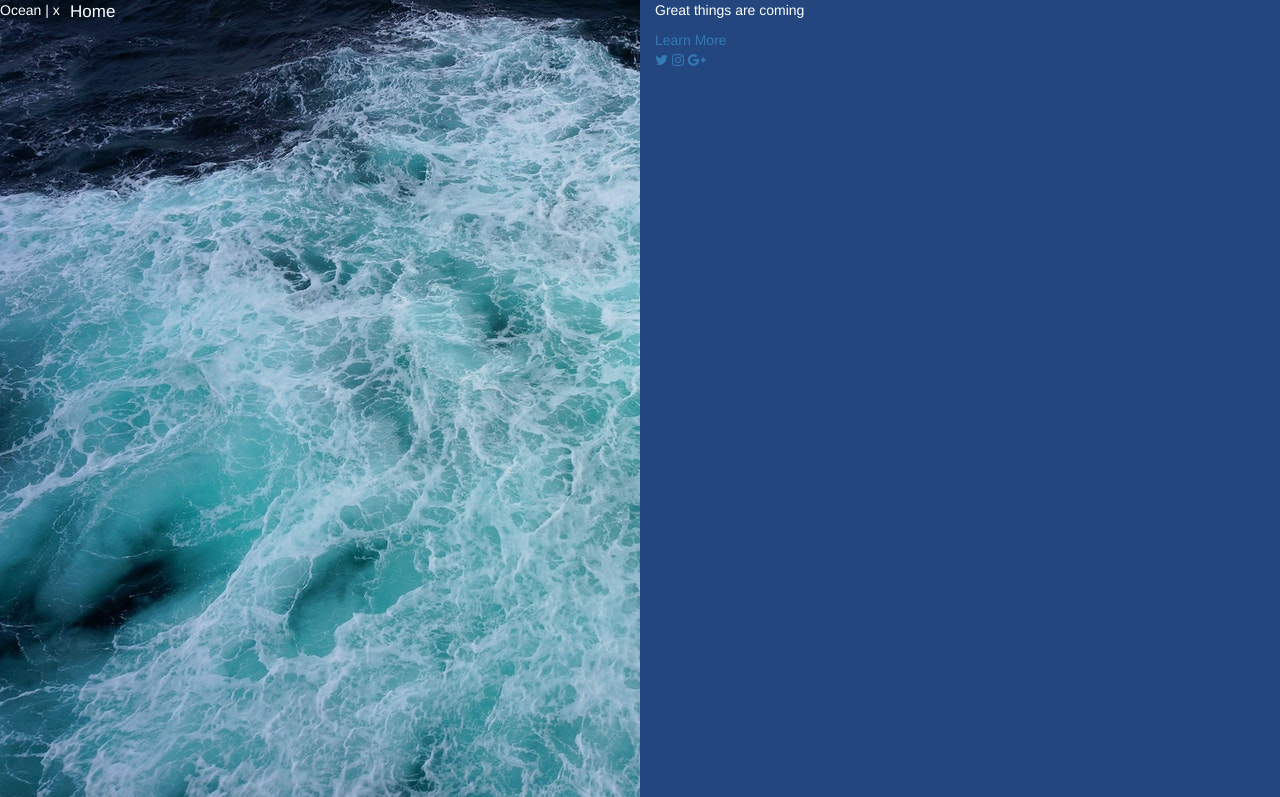
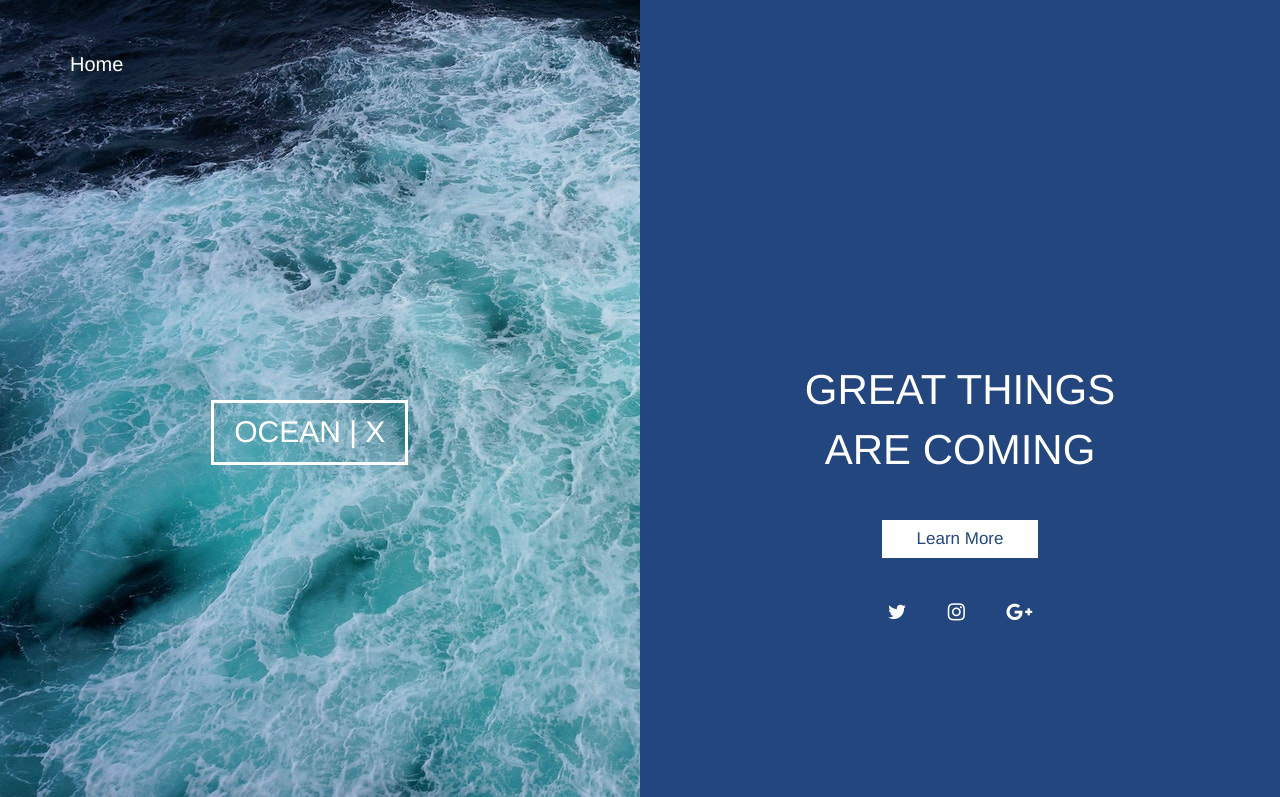
Before and after one commit to BorutD/Websites, a plain HTML site: page showcase/landing-pages/ocean-x/index.html in a window 1280 px wide. Shown: the top 797 px of the page. Drawn offline with nearby package versions, Linux system fonts and the light colour scheme.

Commit message:
Border on left text, on right styling, parallax.

```diff
--- a/showcase/landing-pages/ocean-x/css/style.css
+++ b/showcase/landing-pages/ocean-x/css/style.css
@@ -4,11 +4,12 @@ body {
 }
 
 .navbar {
+	padding-top: 50px;
 	background: rgba(0, 0, 0, 0);
 	border-bottom: 0px;
 }
 nav a {
-	font-size: 17px;
+	font-size: 20px;
 	color: #fff;
 }
 
@@ -16,6 +17,9 @@ nav a {
 #main .left {
 	height: 100vh;
 	background-image: url('../img/ocean.jpeg');
+	background-attachment: fixed;
+	position: relative;
+	min-height: 200vh;
 }
 .transbox {
 	position: absolute;
@@ -23,18 +27,52 @@ nav a {
 	left: 0;
 	height: 100vh;
 	background-color: rgba(0, 0, 0, 0.1);
+	min-height: 200vh;
 }
 #main .left p {
+	position: absolute;
+	left: 33%;
+	top: 25%;
+	display: inline;
+	padding: 8px 20px;
+	border: 3px solid #fff;
 	color: #fff;
+	font-size: 30px;
+	text-transform: uppercase;
 }
 
 /* RIGHT HALF */
 #main .right {
 	height: 100vh;
 	background-color: #23467e;
+	background-attachment: fixed;
+	position: relative;
+	min-height: 200vh;
 }
-#main .right p {
+#main .right .content {
 	color: #fff;
+	text-align: center;
+	padding-top: 45vh;
+}
+#main .right .content p {
+	font-size: 42px;
+	text-transform: uppercase;
+}
+#main button {
+	margin-top: 30px;
+	background-color: #fff;
+	border: none;
+	font-size: 17px;
+	padding: 7px 35px;
+	color: #23467e;
+}
+#main #social {
+	padding-top: 40px;
+}
+#main #social a {
+	color: #fff;
+	padding: 0px 18px;
+	font-size: 20px;
 }
 
 /* FOOTER */
--- a/showcase/landing-pages/ocean-x/index.html
+++ b/showcase/landing-pages/ocean-x/index.html
@@ -29,8 +29,9 @@
 					</div>
 				</div>
 				<div class="col-sm-6 col-md-6 col-lg-6 right">
-					<p>Great things are coming</p>
-					<a href="#">Learn More</a>
+					<div class="content">
+						<p>Great things<br>are coming</p>
+						<button>Learn More</button>
 						<div id="social">
 							<a href="#">
 								<i class="fa fa-twitter"></i>
@@ -45,6 +46,7 @@
 					</div>
 				</div>
 			</div>
+		</div>
 	</section>
 
 	<footer>
```
Lines whose indentation alone changed are shown as unchanged.
